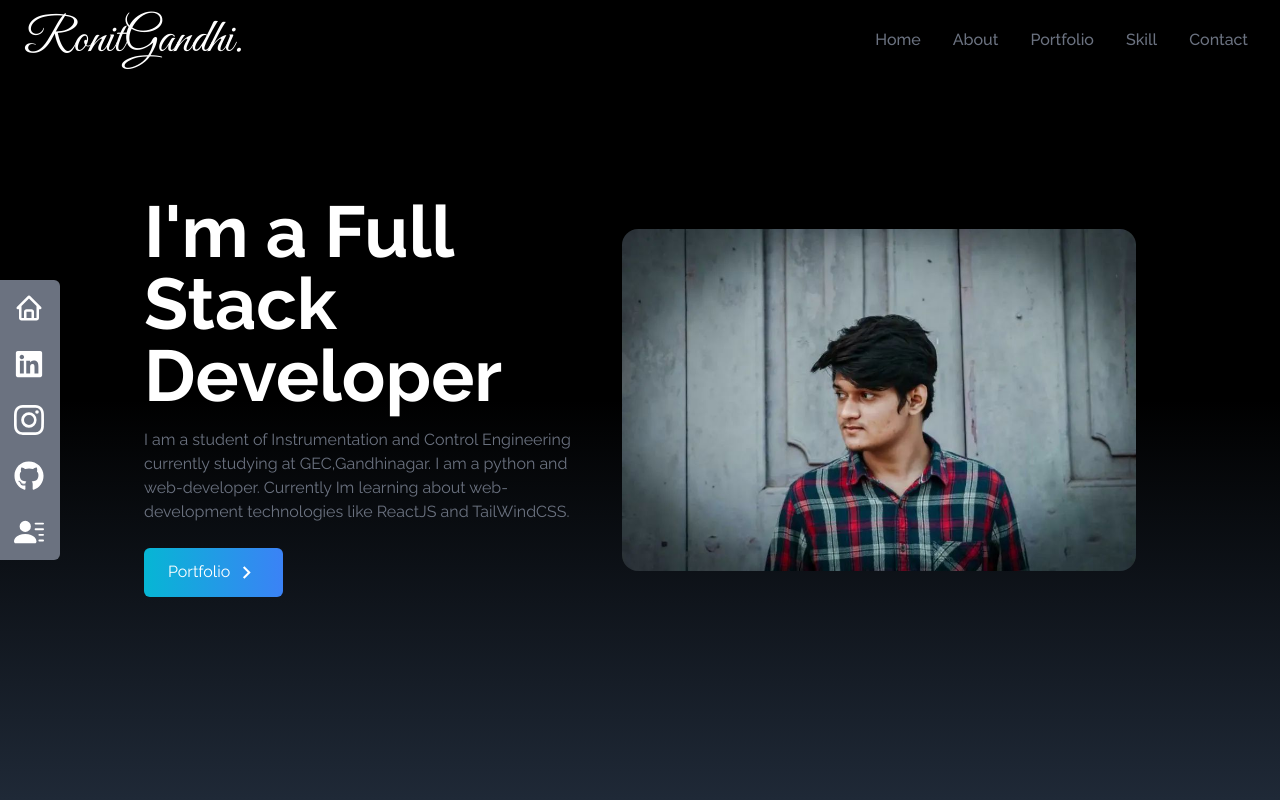
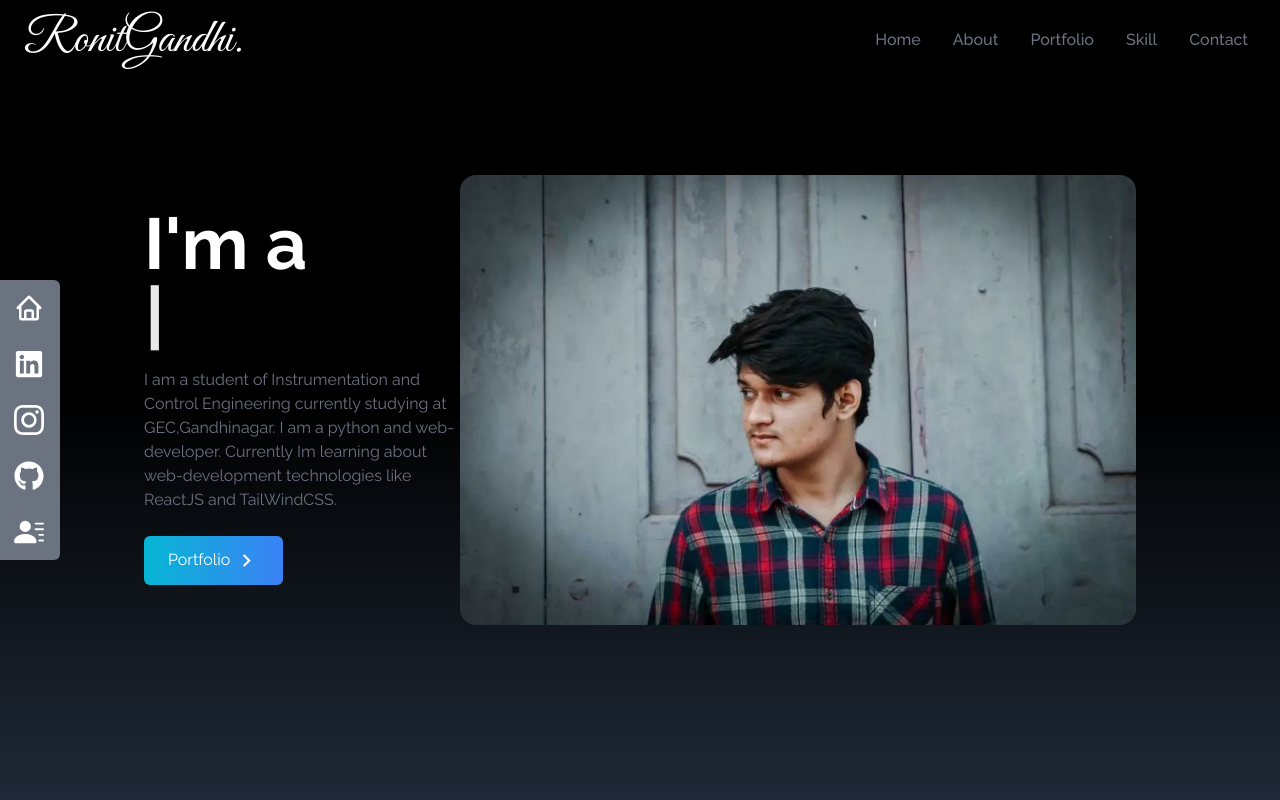
Before and after one commit to ronit18/React-Portfolio, a React (Create React App) app: page / in a window 1280 px wide. Shown: the top 800 px of the page. Built offline with nearby package versions, Linux system fonts and the light colour scheme.

Commit message:
added animations.

```diff
--- a/package.json
+++ b/package.json
@@ -11,6 +11,8 @@
     "react-icons": "^4.4.0",
     "react-scripts": "5.0.1",
     "react-scroll": "^1.8.7",
+    "react-type": "^0.1.0",
+    "typewriter-effect": "^2.19.0",
     "web-vitals": "^2.1.4"
   },
   "scripts": {
--- a/src/components/Home.jsx
+++ b/src/components/Home.jsx
@@ -1,4 +1,5 @@
 import React from "react";
+import Typewriter from "typewriter-effect";
 import image from "../assets/image.jpg";
 import { MdOutlineKeyboardArrowRight } from "react-icons/md";
 import { Link } from "react-scroll";
@@ -12,7 +13,14 @@ const Home = () => {
 			<div className="max-w-screen-lg mx-auto flex flex-col items-center justify-center h-full px-4 md:flex-row">
 				<div className="flex flex-col justify-center h-full">
 					<h2 className="text-4xl sm:text-7xl font-bold text-white">
-						I'm a Full Stack Developer
+						I'm a{" "}
+						<Typewriter
+							options={{
+								strings: ["a python-developer", "a web-developer."],
+								autoStart: true,
+								loop: true,
+							}}
+						/>
 					</h2>
 					<p className="text-gray-500 py-4 max-w-md">
 						I am a student of Instrumentation and Control Engineering currently
```
Also changed, not shown: 1 other file (tests, documents, lock files or other folders).
